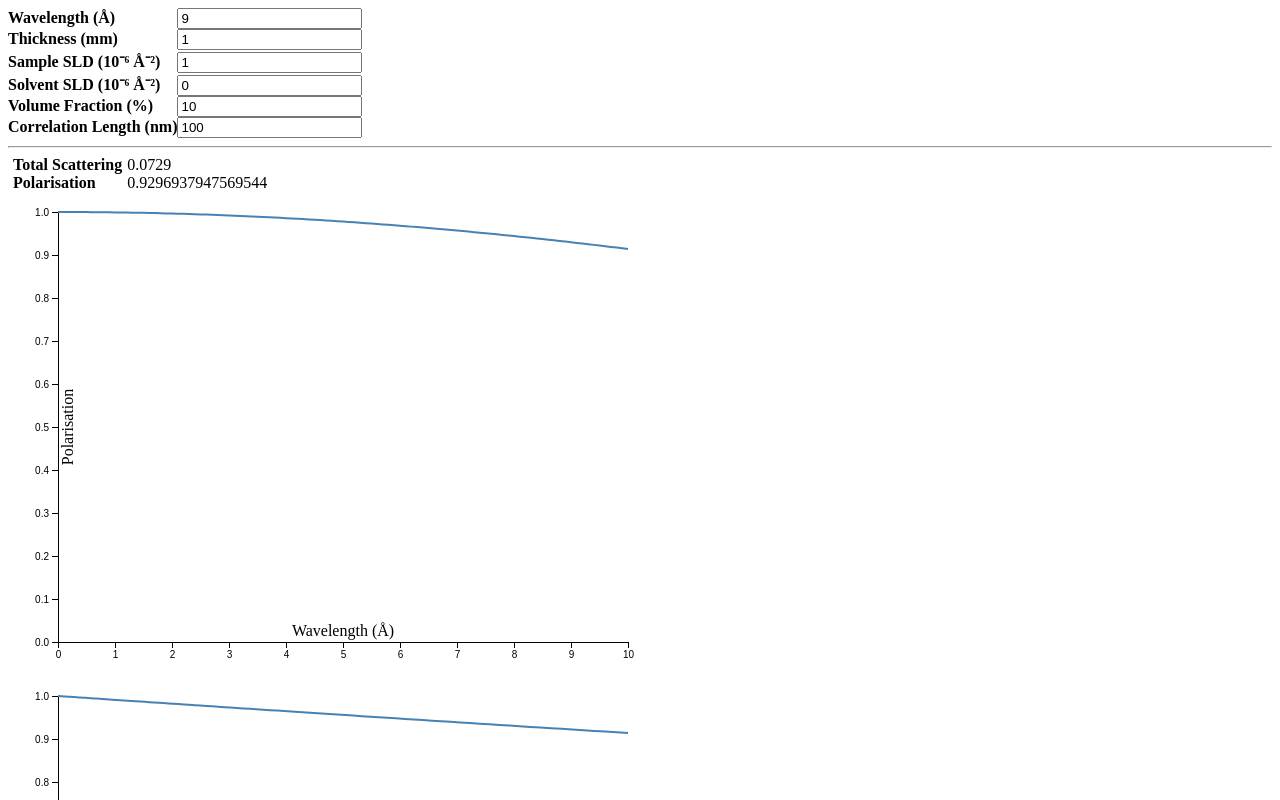
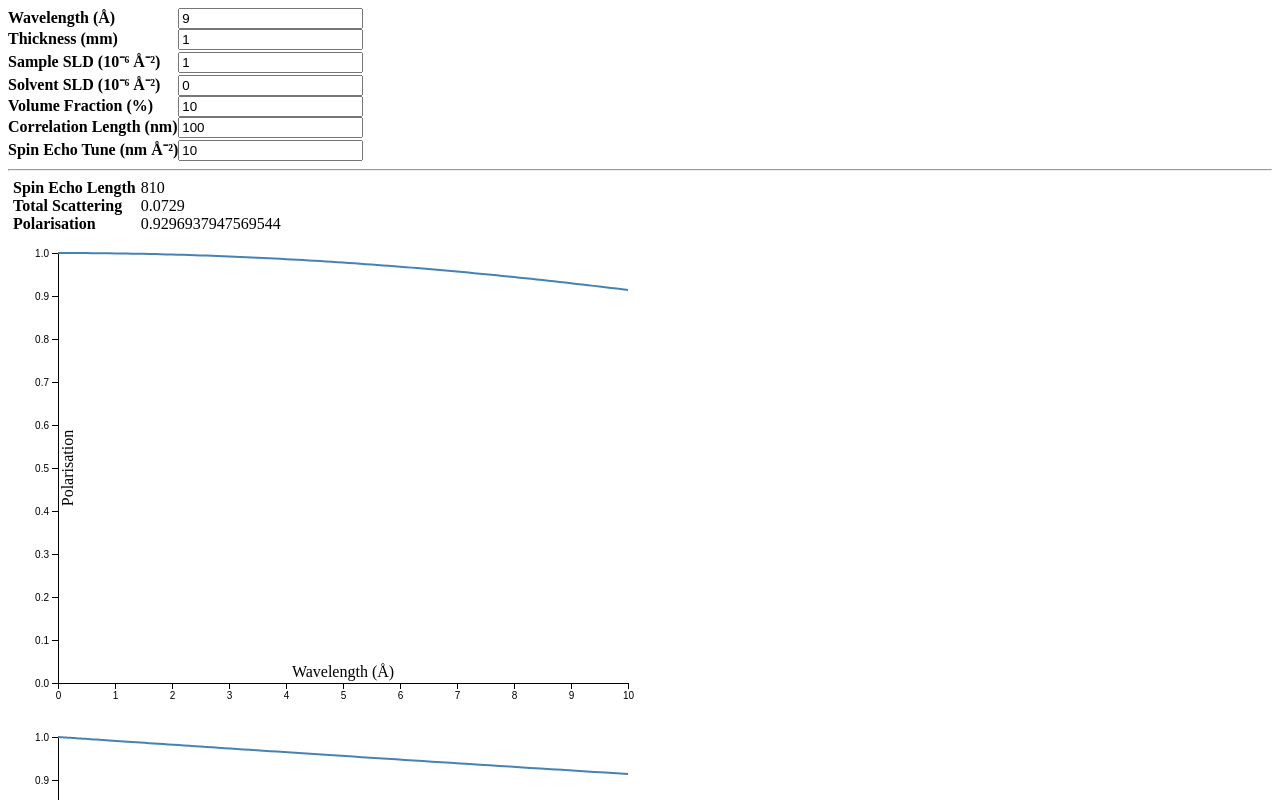
Before and after one commit to rprospero/online-sesans-tools, a plain HTML site: page index.html in a window 1280 px wide. Shown: the top 800 px of the page. Drawn offline with nearby package versions, Linux system fonts and the light colour scheme.

Commit message:
Add tuning parameter for spin echo axis

```diff
--- a/index.html
+++ b/index.html
@@ -47,11 +47,25 @@
         </label>
         <input id="xsi" value="100"/>
       </div>
+      <div class="value">
+        <label>
+          Spin Echo Tune (nm Å⁻²)
+        </label>
+        <input id="tune" value="10"/>
+      </div>
     </div>
 
     <hr/>
 
     <div id="results">
+      <div class="value">
+        <label>
+          Spin Echo Length
+        </label>
+        <div id="spin_echo">
+          Please enter Values
+        </div>
+      </div>
       <div class="value">
         <label>
           Total Scattering
--- a/scatter.js
+++ b/scatter.js
@@ -26,7 +26,8 @@ var def = {wavelength: +document.getElementById("wavelength").value,
            sample: 1e-6*(+document.getElementById("sample").value),
            solvent: 1e-6*(+document.getElementById("solvent").value),
            concentration: 1e-2*(+document.getElementById("concentration").value),
-           xsi: 10*(+document.getElementById("xsi").value)};
+           xsi: 10*(+document.getElementById("xsi").value),
+           tune: +document.getElementById("tune").value};
 
 d3.select("#results")
     .data([def]);
@@ -49,7 +50,9 @@ make_label("#concentration",
 make_label("#xsi",
             function(new_value) {
                 return function(d) { d.xsi = new_value * 10; return d;}});
-
+make_label("#tune",
+            function(new_value) {
+                return function(d) { d.tune = new_value; return d;}});
 //Line Chart
 
 var margin = {top: 20, right: 20, bottom: 30, left: 50}
@@ -88,6 +91,7 @@ function makePlot(selector,xaxis,xlabel,lineClass) {
               "translate("+margin.left+","+margin.top+")");
     svg.append("g")
         .attr("transform","translate(0,"+height+")")
+        .attr("id","xaxis-"+lineClass)
         .call(d3.axisBottom(xaxis));
     svg.append("text")
         .attr("class","x label")
@@ -133,6 +137,10 @@ function update_values(){
     var value = d3.select("#results").data()[0]
     var wave = value.wavelength
 
+    d3.select("#results")
+        .select("#spin_echo")
+        .text(function(x) {return x.wavelength*x.wavelength*x.tune;});
+
     d3.select(".wline")
         .data([graphx.map(function(d){
             value.wavelength = d;
@@ -142,7 +150,7 @@ function update_values(){
     d3.select(".sline")
         .data([graphx.map(function(d){
             value.wavelength = d;
-            return [d*d*10, Math.exp(-total_scattering(value))];
+            return [d*d*value.tune, Math.exp(-total_scattering(value))];
         })])
 
     value.wavelength = wave
@@ -152,10 +160,15 @@ function update_values(){
         .duration(1500)
         .attr("d",valueline(wx));
 
+    sx.domain([0,100*value.tune]);
     d3.select(".sline")
         .transition()
         .duration(1500)
         .attr("d",valueline(sx));
+    d3.select("#xaxis-sline")
+        .transition()
+        .duration(1500)
+        .call(d3.axisBottom(sx));
 }
 
 update_values()
```
